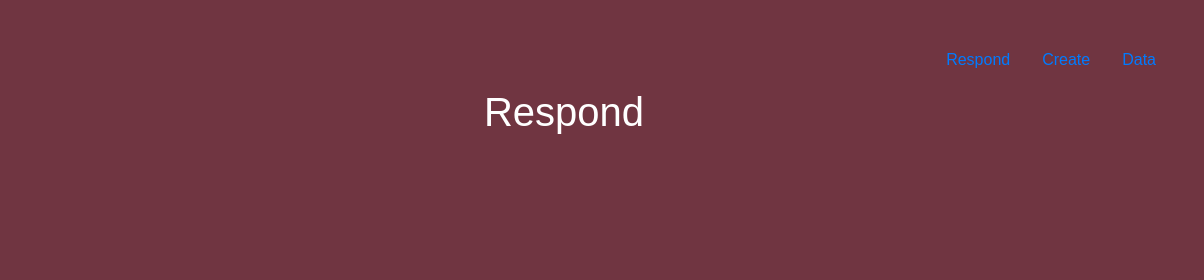
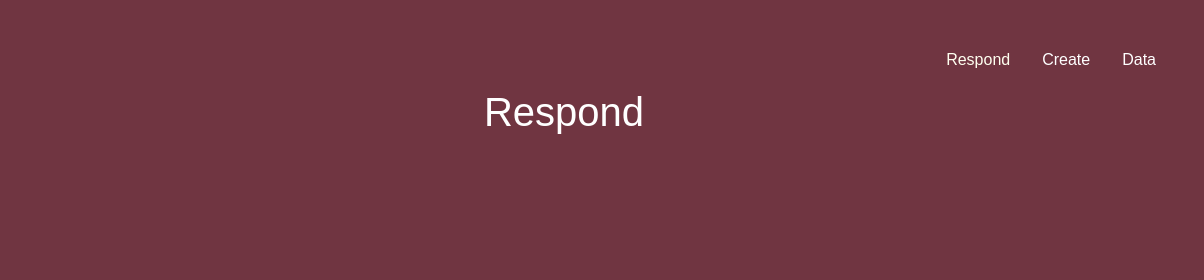
Before and after one commit to zminster/sbl, a website: page views/index.html in a window 1280 px wide. Shown: the top 280 px of the page, 76-1280 px from the left. Drawn offline with nearby package versions, Linux system fonts and the light colour scheme.

Commit message:
navbar hotfix

```diff
--- a/public/style.css
+++ b/public/style.css
@@ -8,6 +8,18 @@ body {
   background-color: #703541;
   font-family: 'Josefin Sans', sans-serif;
   color: white;
+}
+
+.nav-link.active {
+  color:ivory;
+}
+
+.nav-link {
+  color:white;
+}
+
+.nav-link:hover {
+  color:gray;
 }
 
 #stab-logo {
```
